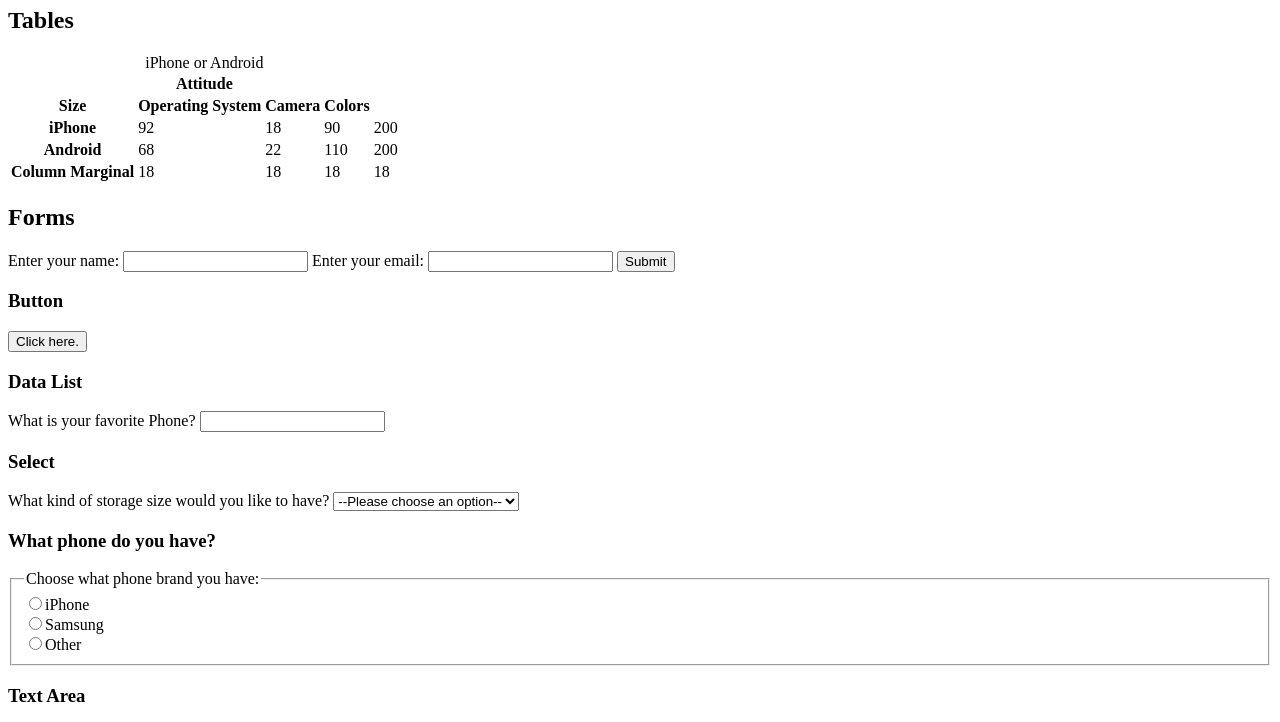
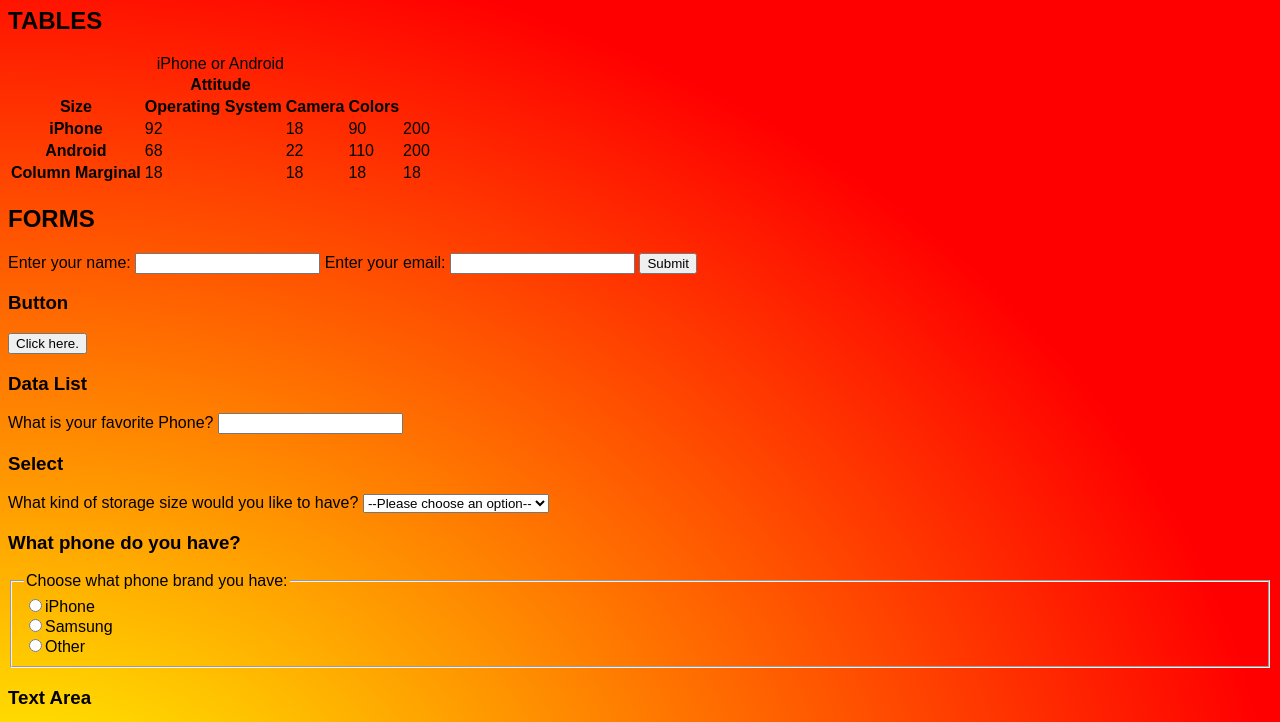
Before and after one commit to lmch249/ict_420, a plain HTML site: page tablesandforms.html in a window 1280 px wide. Shown: the part 73-795 px from the top of the page. Drawn offline with Linux system fonts and the light colour scheme.

Commit message:
adding css elements to other pages

```diff
--- a/tablesandforms.html
+++ b/tablesandforms.html
@@ -3,6 +3,16 @@
     <head>
         <meta charset="utf-8">
         <meta name="viewport" content="width=device-width, initial-scale=1.0">
+        <link rel="stylesheet" href="css/style.css">
+        <style>
+        html {
+            font-family: "Arial", sans-serif;
+            font: size 1rem;
+            background: radial-gradient(farthest-side at left bottom, yellow 50px, red);
+
+
+    }
+</style>
         <title>Tables and Forms</title>
     </head>
     <body>
```
Also changed, not shown: index.html (+11 -1 lines).
